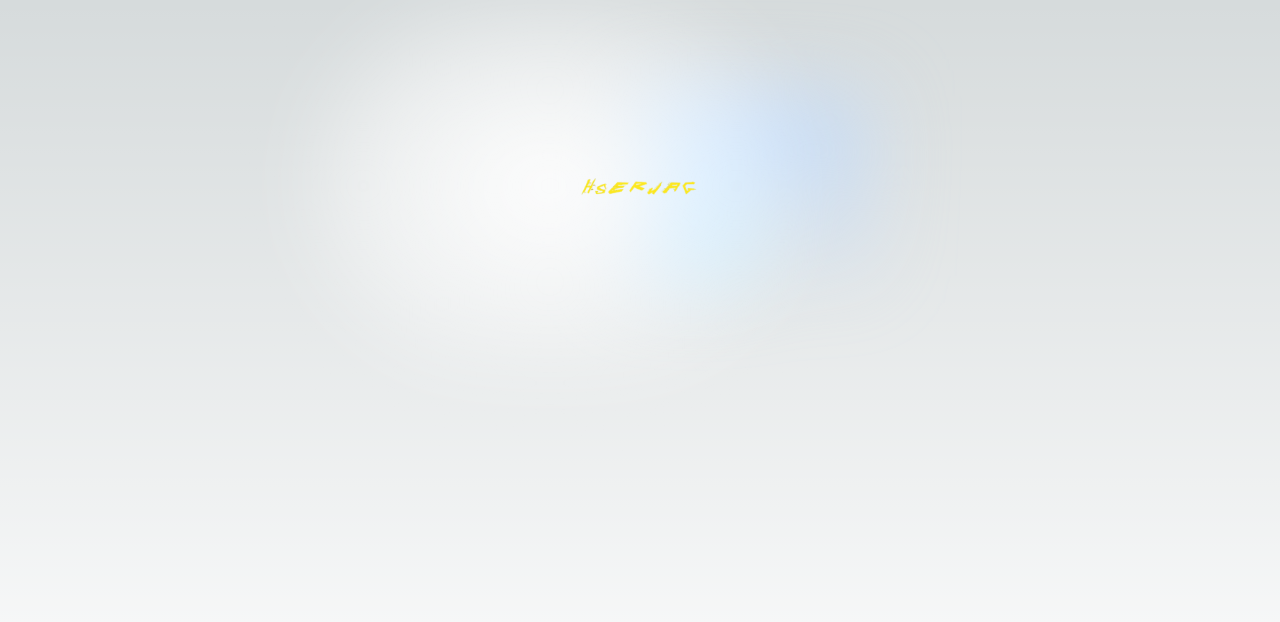
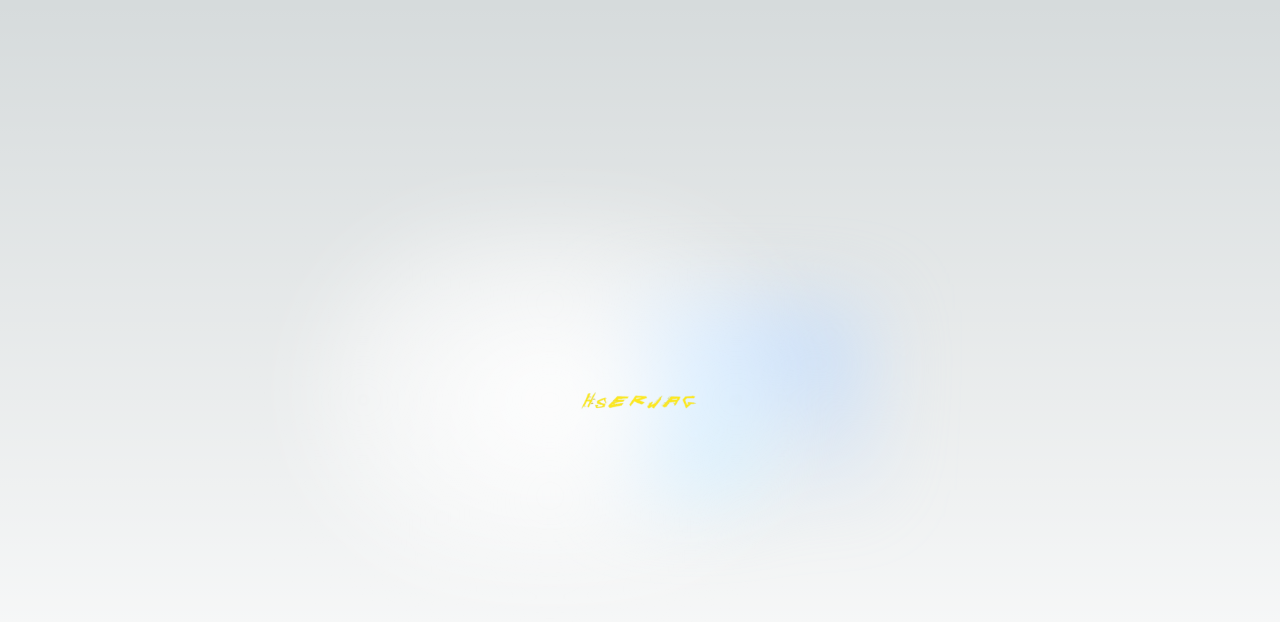
Before and after one commit to gaureshpai/venjix, a Next.js app: page / in a window 1280 px wide. Shown: the top 622 px of the page. Built offline with nearby package versions, Linux system fonts and the light colour scheme.

Commit message:
logoContainer seperated and placed in center + readme done

```diff
--- a/app/page.tsx
+++ b/app/page.tsx
@@ -1,18 +1,9 @@
-import Image from "next/image";
+import LogoContainer from "@/components/LogoContainer";
 
 export default function Home() {
   return (
-    <main className="flex min-h-screen flex-col items-center justify-between p-24">
-      <div className="relative z-[-1] flex place-items-center before:absolute before:h-[300px] before:w-full before:-translate-x-1/2 before:rounded-full before:bg-gradient-radial before:from-white before:to-transparent before:blur-2xl before:content-[''] after:absolute after:-z-20 after:h-[180px] after:w-full after:translate-x-1/3 after:bg-gradient-conic after:from-sky-200 after:via-blue-200 after:blur-2xl after:content-[''] before:dark:bg-gradient-to-br before:dark:from-transparent before:dark:to-blue-700 before:dark:opacity-10 after:dark:from-sky-900 after:dark:via-[#0141ff] after:dark:opacity-40 sm:before:w-[480px] sm:after:w-[240px] before:lg:h-[360px]">
-        <Image
-          className="relative dark:drop-shadow-[0_0_0.3rem_#ffffff70] dark:invert"
-          src="/images/logo.png"
-          alt="Next.js Logo"
-          width={180}
-          height={37}
-          priority
-        />
-      </div>
+    <main className="flex min-h-screen items-center justify-center">
+      <LogoContainer />
     </main>
   );
 }
--- /dev/null
+++ b/components/LogoContainer.tsx
@@ -0,0 +1,19 @@
+import React from 'react';
+import Image from 'next/image';
+
+const LogoContainer = () => {
+    return (
+        <div className="relative flex place-items-center before:absolute before:rounded-full before:blur-2xl before:content-[''] before:bg-gradient-radial before:from-white before:to-transparent before:dark:bg-gradient-to-br before:dark:from-transparent before:dark:to-blue-700 before:dark:opacity-10 before:w-full before:h-[300px] before:-translate-x-1/2 after:absolute after:-z-20 after:blur-2xl after:content-[''] after:bg-gradient-conic after:from-sky-200 after:via-blue-200 after:dark:from-sky-900 after:dark:via-[#0141ff] after:dark:opacity-40 after:w-full after:h-[180px] after:translate-x-1/3 sm:before:w-[480px] sm:after:w-[240px] before:lg:h-[360px]">
+            <Image
+                className="relative dark:drop-shadow-[0_0_0.3rem_#ffffff70] dark:invert"
+                src="/images/logo.png"
+                alt="Next.js Logo"
+                width={180}
+                height={37}
+                priority
+            />
+        </div>
+    );
+};
+
+export default LogoContainer;
```
Also changed, not shown: 1 other file (tests, documents, lock files or other folders).
